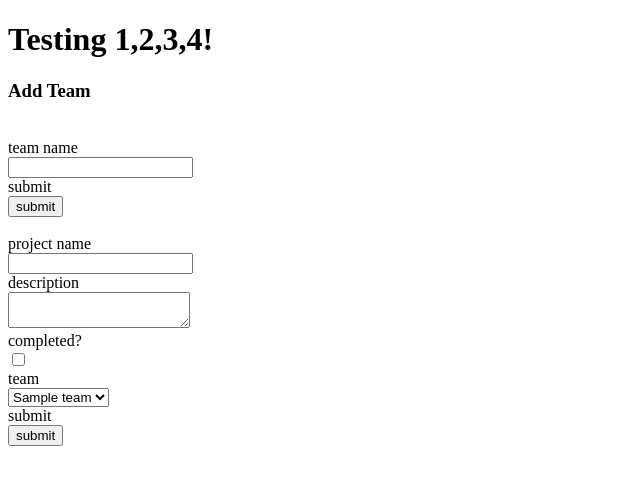
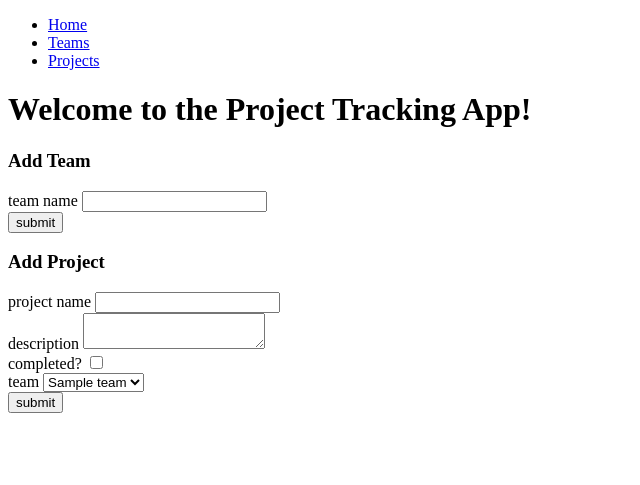
Before and after one commit to Northermata2387/F28-Python-Unit-04, a Flask app: page / in a window 1280 px wide. Shown: the top 485 px of the page, without its empty margins (0-640 px from the left). Run offline with Flask 2, Linux system fonts and the light colour scheme; tables that the repository leaves empty hold one stand-in row (values such as "Sample post").

Commit message:
Added additional html files for viewing objects

```diff
--- a/server.py
+++ b/server.py
@@ -6,7 +6,7 @@
 # Flask > render_template > render template file based on the Jinja2 from file templates folder
 # Flask > redirect > redirect users to a specified URL
 # Flask > url_for > build and generate URLs
-from flask import Flask, render_template, redirect, url_for
+from flask import Flask, render_template, redirect, url_for, request
 
 # forms.py > Classes to outline the Form options
 from forms import TeamForm, ProjectForm
@@ -21,7 +21,7 @@ app = Flask(__name__)
 # Verify legitimate cookie ownership
 app.secret_key = "keep this secret"
 
-# A Place holder for the first index user_id "House Stark"
+# A Place holder for the first index
 user_id = 1
 
 # ROUTES
@@ -33,7 +33,7 @@ def home():
     team_form = TeamForm()
     project_form = ProjectForm()
     project_form.update_teams(User.query.get(user_id).teams)
-    return render_template("home.html", team_form = team_form, project_form = project_form)
+    return render_template("home.html", title = "Project Tracking App", page = "home", team_form = team_form, project_form = project_form)
 
 # Team View Function > html page "home"
 @app.route("/add-team", methods=["POST"])
@@ -69,6 +69,58 @@ def add_project():
     else:
         return redirect(url_for("home"))
 
+# Render html page "teams"
+@app.route("/teams")
+def teams():
+    user = User.query.get(user_id)
+    return render_template("teams.html", title = "Teams", page = "teams", teams = user.teams)
+
+# Render html page "projects"
+@app.route("/projects")
+def projects():
+    user = User.query.get(user_id)
+    projects = user.get_all_projects()
+    return render_template("projects.html", title = "Projects", page = "projects", projects = projects)
+
+# Render html page "update_team"
+@app.route("/update-team/<team_id>", methods=["GET", "POST"])
+def update_team(team_id):
+    form = TeamForm()
+    team = Team.query.get(team_id)
+    if request.method == "POST":
+        if form.validate_on_submit():
+            team.team_name = form.team_name.data
+            db.session.add(team)
+            db.session.commit()
+            return redirect(url_for("teams"))
+        else:
+            return redirect(url_for("home"))
+
+    else:
+        return render_template("update-team.html", title = f"Update {team.team_name}", page = "teams", team = team, form = form)
+
+# Render html page "update-project"
+@app.route("/update-project/<project_id>", methods=["GET", "POST"])
+def update_project(project_id):
+    form = ProjectForm()
+    form.update_teams(User.query.get(user_id).teams)
+    project = Project.query.get(project_id)
+
+    if request.method == "POST":
+        if form.validate_on_submit():
+            project.project_name = form.project_name.data
+            if len(form.description.data) > 0:
+                project.description = form.description.data
+            project.completed = form.completed.data
+            project.team_id = form.team_selection.data
+            db.session.add(project)
+            db.session.commit()
+            return redirect(url_for("projects"))
+        else:
+            return redirect(url_for("home"))
+    else:
+        return render_template("update-project.html", title = f"Update {project.project_name}", page = "projects", project = project, form = form)
+
 # EXECUTE
 #########################################################################
 
--- /dev/null
+++ b/templates/base.html
@@ -0,0 +1,46 @@
+<!DOCTYPE html>
+<html lang="en">
+  <head>
+    <meta charset="UTF-8" />
+    <meta http-equiv="X-UA-Compatible" content="IE=edge" />
+    <meta name="viewport" content="width=device-width, initial-scale=1.0" />
+    <link rel="stylesheet" href="../static/base.css" />
+    <title>{{ title }}</title>
+  </head>
+  <body>
+    <header>
+        <nav class="nav">
+            <ul class="nav nav-tabs">
+                <li class="nav-item">
+                {% if page == "home" %}
+                    <a class="nav-link active" aria-current="page" href="#">
+                {% else %}
+                    <a class="nav-link" href="{{ url_for('home') }}">
+                {% endif %}
+                      Home</a>
+                </li>
+                <li class="nav-item">
+                {% if page == "teams" %}
+                    <a class="nav-link active" aria-current="page" href="#">
+                {% else %}
+                    <a class="nav-link" href="{{ url_for('teams') }}">
+                {% endif %}
+                  Teams</a>
+                </li>
+                <li class="nav-item">
+                {% if page == "projects" %}
+                    <a class="nav-link active" aria-current="page" href="#">
+                {% else %}
+                    <a class="nav-link" href="{{ url_for('projects') }}">
+                {% endif %}
+                    Projects</a>
+                </li>
+              </ul>
+            </nav>
+    </header>
+    <main>
+        {% block main %}
+        {% endblock %}
+    </main>
+  </body>
+</html>
--- a/templates/home.html
+++ b/templates/home.html
@@ -1,38 +1,45 @@
-<!DOCTYPE html>
-<html lang="en">
-  <head>
-    <meta charset="UTF-8" />
-    <meta http-equiv="X-UA-Compatible" content="IE=edge" />
-    <meta name="viewport" content="width=device-width, initial-scale=1.0" />
-    <title>Project Tracking App</title>
-  </head>
-  <body>
-    <h1>Testing 1,2,3,4!</h1>
-
+{% extends "base.html" %} {% block main %}
+<h1>Welcome to the Project Tracking App!</h1>
 <div class="form-container">
   <h3>Add Team</h3>
   <form action="{{ url_for('add_team') }}" method="POST">
-        {{ team_form.csrf_token() }} <br />
-        {{ team_form.team_name.label }} <br />
-        {{ team_form.team_name }} <br />
-        {{ team_form.submit.label }} <br />
-        {{ team_form.submit }}
+    {{ team_form.csrf_token() }}
+    <div>
+      <div class="form-group mt-2">
+        {{ team_form.team_name.label }} {{ team_form.team_name(class =
+        "form-control") }}
+      </div>
+      <div class="form-group mt-2">
+        {{ team_form.submit(type="submit", class="btn btn-primary") }}
+      </div>
+    </div>
   </form>
 </div>
-    <div class="form-container">
+
+<div class="form-container mt-5">
+  <h3>Add Project</h3>
   <form action="{{ url_for('add_project') }}" method="POST">
-        {{ project_form.csrf_token() }} <br />
-        {{ project_form.project_name.label }} <br />
-        {{ project_form.project_name }} <br />
-        {{ project_form.description.label }} <br />
-        {{ project_form.description }} <br />
-        {{ project_form.completed.label }} <br />
-        {{ project_form.completed }} <br />
-        {{ project_form.team_selection.label }} <br />
-        {{ project_form.team_selection }} <br />
-        {{ project_form.submit.label }} <br />
-        {{ project_form.submit }}
+    {{ project_form.csrf_token() }}
+    <div>
+      <div class="form-group mt-2">
+        {{ project_form.project_name.label }} {{ project_form.project_name(class
+        = "form-control") }}
+      </div>
+      <div class="form-group mt-2">
+        {{ project_form.description.label }} {{ project_form.description(class =
+        "form-control") }}
+      </div>
+      <div class="form-group mt-2">
+        {{ project_form.completed.label }} {{ project_form.completed }}
+      </div>
+      <div class="form-group mt-2">
+        {{ project_form.team_selection.label }} {{ project_form.team_selection
+        }}
+      </div>
+      <div class="form-group mt-2">
+        {{ project_form.submit(type="submit", class="btn btn-primary") }}
+      </div>
+    </div>
   </form>
 </div>
-  </body>
-</html>
+{% endblock %}
```
Also changed, not shown: model.py (+10 -0 lines), templates/projects.html (added, +24 -0 lines), templates/teams.html (added, +18 -0 lines), templates/update-project.html (added, +29 -0 lines), templates/update-team.html (added, +15 -0 lines), static/base.css (added), static/home.css (deleted). Lines whose indentation alone changed are shown as unchanged.
